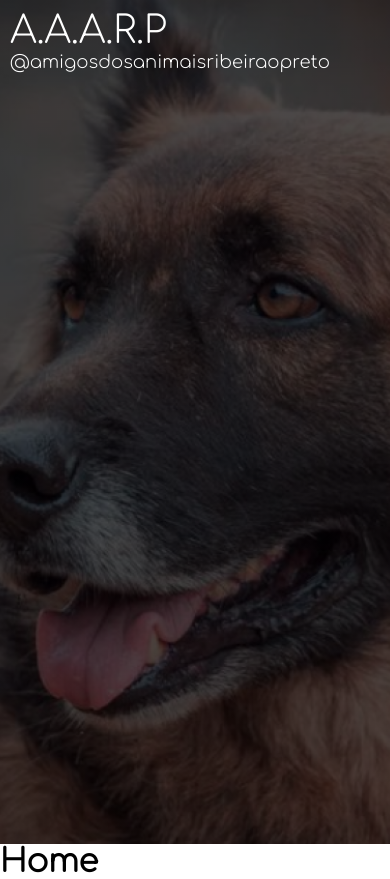
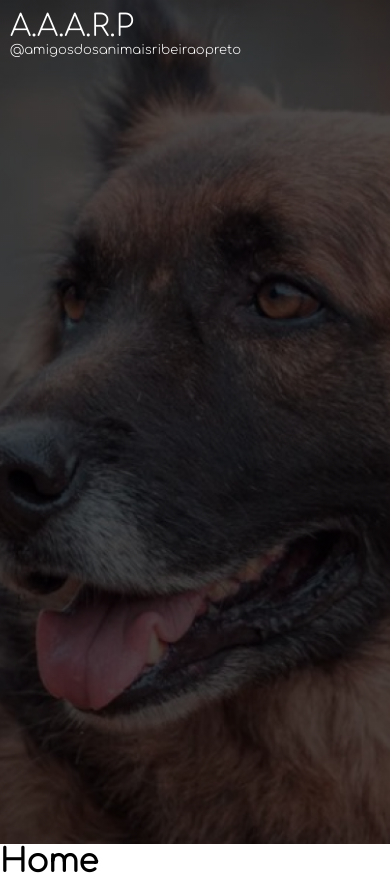
Before and after one commit to bolodissenoura/AAARP, a React (Vite) app: page / in a window 390 px wide. Built offline with nearby package versions, Linux system fonts and the light colour scheme.

Commit message:
feat: font-size responsive

```diff
--- a/src/components/header/header.styles.ts
+++ b/src/components/header/header.styles.ts
@@ -24,12 +24,12 @@ export const LogoContent = styled.div`
 
 export const Title = styled.h1`
   font-weight: 400;
-  font-size: 38px;
+  font-size: 30px;
   color: white;
 `;
 
 export const Subtitle = styled.p`
   font-weight: 400;
-  font-size: 18px;
+  font-size: 13px;
   color: var(--white);
 `;
```
